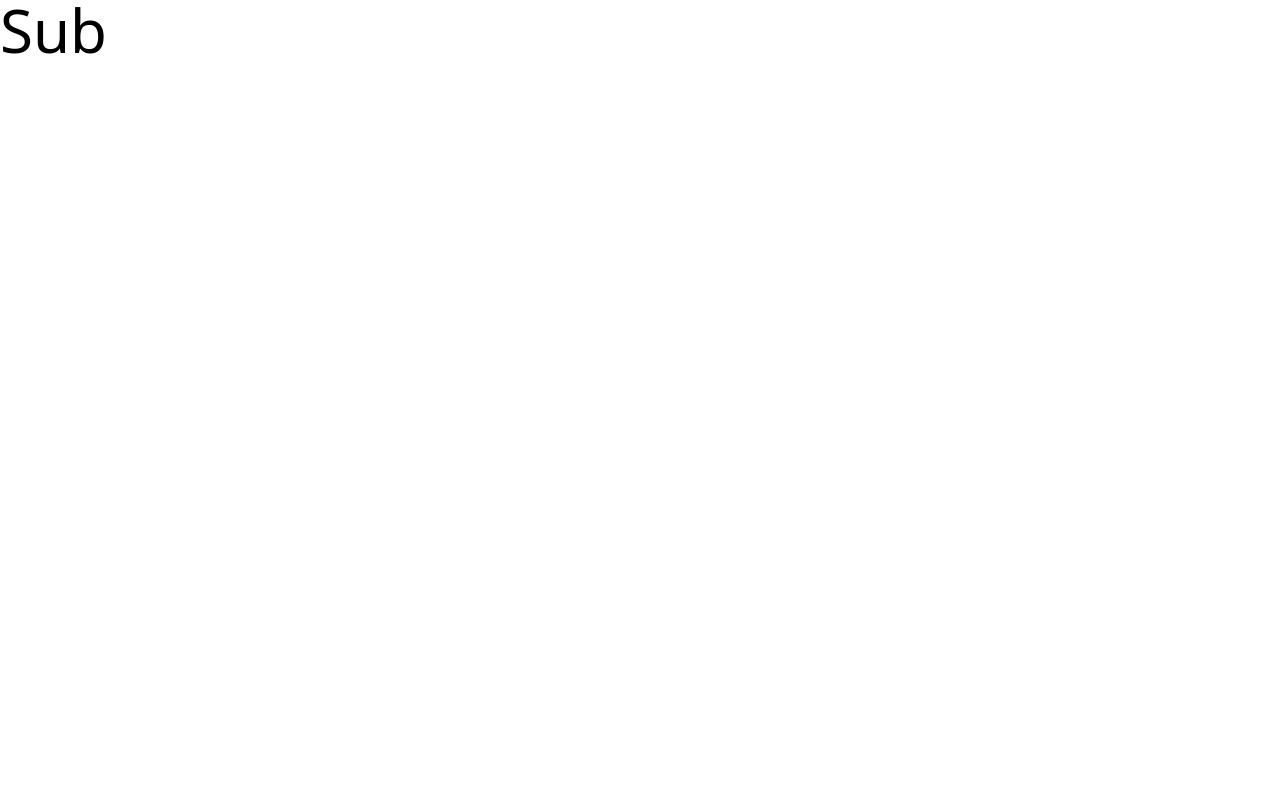
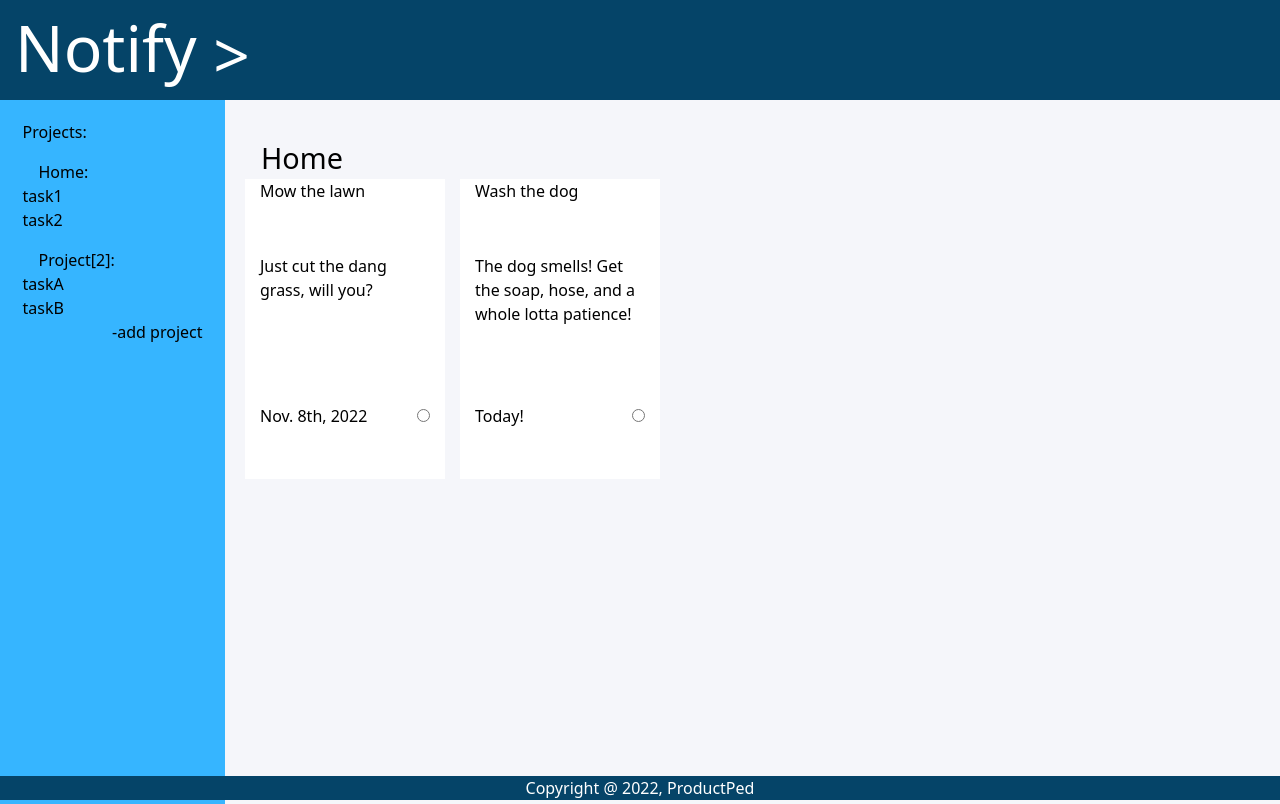
Before and after one commit to CakeBoss19/Notify, a website built with webpack: page src/template.html in a window 1280 px wide. Built offline with nearby package versions, Linux system fonts and the light colour scheme; files whose address does not match are found by name.

Commit message:
Dummy text added to html and styled a enough to comfortably work on the back end scripts

```diff
--- a/package.json
+++ b/package.json
@@ -9,7 +9,7 @@
     "build": "webpack",
     "watch": "webpack --watch",
     "start": "webpack serve --open",
-    "dev": "tailwindcss -i ./src/input.css -o ./dist/output.css"
+    "dev": "tailwindcss -i ./src/input.css -o ./dist/output.css --watch"
   },
   "keywords": [],
   "author": "Steven_Pedersen <stevenp0294@gmail.com>",
--- a/src/index.js
+++ b/src/index.js
@@ -1 +1,3 @@
 import './input.css';
+
+console.log('index.js');
--- a/src/input.css
+++ b/src/input.css
@@ -1,3 +1,118 @@
 @tailwind base;
 @tailwind components;
 @tailwind utilities;
+
+*, *::after, *::before {
+  box-sizing: border-box;
+}
+
+#content {
+  background: #f5f6fa;
+  min-width: 100vw;
+  min-height: 100vh;
+}
+
+#header-wrapper {
+  width: 100vw;
+  height: 100px;
+  background: rgb(5, 68, 104);
+}
+
+header > h1 {
+  font-size: 4rem;
+  padding-left: 15px;
+}
+
+h1 > span {
+  position: relative;
+  top: 7px;
+}
+
+#sidebar-wrapper {
+  position: fixed;
+  left: 0;
+  width: 225px;
+  height: 100%;
+  padding: 20px 0;
+  transition: all 0.5s ease;
+  background: rgb(54, 181, 255);
+}
+
+#sidebar {
+  max-width: 80%;
+  margin: auto;
+  position: relative;
+}
+
+#add-project-btn {
+  text-align: right;
+  position: absolute;
+  right: 0;
+}
+
+
+#footer-wrapper {
+  width: 100vw;
+  text-align: center;
+  background: rgb(5, 68, 104);
+  position: fixed;
+  bottom: 0px;
+}
+
+header, footer {
+  color: white;
+}
+
+.project-item {
+  padding: ;
+}
+
+.project-header {
+  padding: 1rem;
+  padding-bottom: 0;
+}
+
+#main-wrapper {
+  position: relative;
+  left: 225px;
+  width: calc(100vw - 225px);
+  height: calc(100vh - 96px);
+  padding: 20px 0;
+}
+
+main {
+  margin: 0 20px;
+}
+
+main > h3 {
+  font-size: 1.8rem;
+}
+
+#main-task-list {
+  display: flex;
+  gap: 15px;
+}
+
+.main-task-item {
+  display: flex;
+  flex-direction: column;
+  width: 200px;
+  aspect-ratio: 2/3;
+  background: white;
+  padding: 0 15px;
+}
+
+
+
+.date-and-priority {
+  display: flex;
+  justify-content: space-between;
+}
+
+.main-task-item > * {
+  flex: 1;
+}
+
+.task-description {
+  flex: 2;
+}
--- a/src/template.html
+++ b/src/template.html
@@ -9,6 +9,106 @@
   <title>Notify</title>
 </head>
 <body>
-  <h1 class="text-6xl">Sub</h1>
+  <div id="content">
+    <div id="header-wrapper">
+      <header>
+        <h1>Notify <span>></span></h1>
+        <!--function is designed to input spans according to pwd -->
+      </header>
+    </div>
+
+    <!-- fixed to the left side -->
+    <div id="sidebar-wrapper">
+      <div id="sidebar">
+
+        <ul class="projects">
+          <h2 class="side-project-header">
+            Projects:
+          </h2>
+
+          <li class="project-item">
+            <h3 class="project-header">
+              Home:
+            </h3>
+
+            <ul class="project-task-list">
+              <li class="project-task-item">task1</li>
+              <li class="project-task-item">task2</li>
+            </ul>
+          </li>
+
+          <li class="project-item">
+            <h3 class="project-header">
+              Project[2]:
+            </h3>
+            <ul class="project-task-list">
+              <li class="project-task-item">taskA</li>
+              <li class="project-task-item">taskB</li>
+            </ul>
+          </li>
+
+
+        </ul>
+        <button id="add-project-btn">-add project</button>
+
+      </div>
+    </div>
+
+    <div id="main-wrapper">
+      <main>
+        <h3 class="project-header">
+          <!-- will be whatever project is selected -->
+          Home
+        </h3>
+        <!-- dummy task -->
+
+        <ul id="main-task-list">
+        <!-- contains all information stored in item objects -->
+          <ul class="main-task-item">
+
+            <li class="task-title">Mow the lawn</li>
+            <li class="task-description">Just cut the dang grass, will you?</li>
+            <li class="item-bottom-box">
+              <ul class="date-and-priority">
+                <li class="dueDate"> <!-- find a date picker for this --> Nov. 8th, 2022</li>
+                <li class="prioritize">
+                  <input type="radio" name="prioritize" id="prioritize">
+                </li>
+              </ul>
+            </li>
+
+
+            </li>
+          </ul>
+
+          <ul class="main-task-item">
+            <li class="task-title">Wash the dog</li>
+            <li class="task-description">The dog smells! Get the soap, hose, and a whole lotta patience!</li>
+            <li class="item-bottom-box">
+              <ul class="date-and-priority">
+                <li class="dueDate">Today!</li>
+                <li class="prioritize">
+                  <input type="radio" name="prioritize" id="prioritize">
+                </li>
+             </ul>
+            </li>
+
+          </ul>
+
+        </ul>
+
+        <button id="add-task-btn"></button> <!-- function to produce add-task form-->
+        <!-- function will display list of tasks -->
+
+      </main>
+    </div>
+
+    <div id="footer-wrapper">
+      <footer>
+        <p id="copyright">Copyright @ 2022, ProductPed</p>
+      </footer>
+    </div>
+
+  </div>
 </body>
 </html>
```
